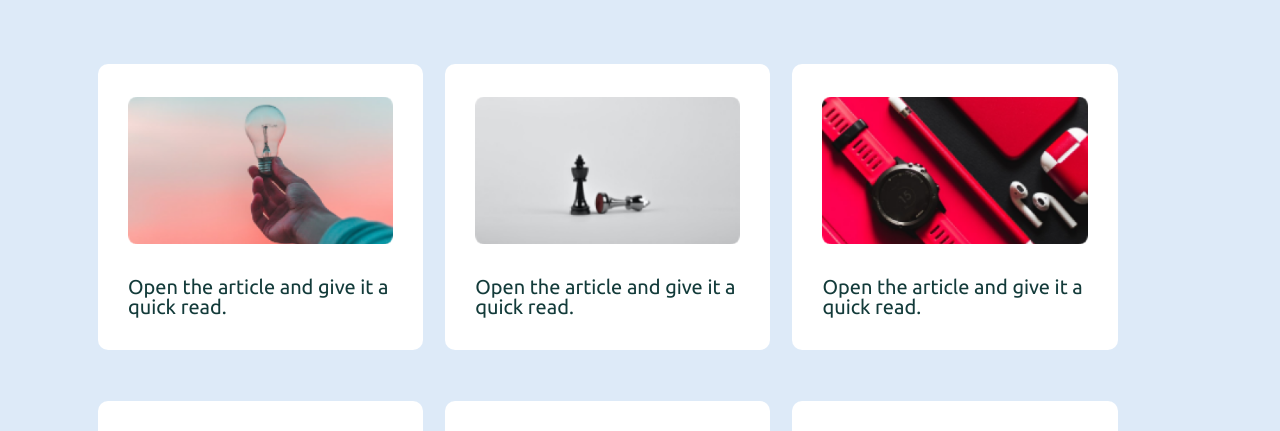
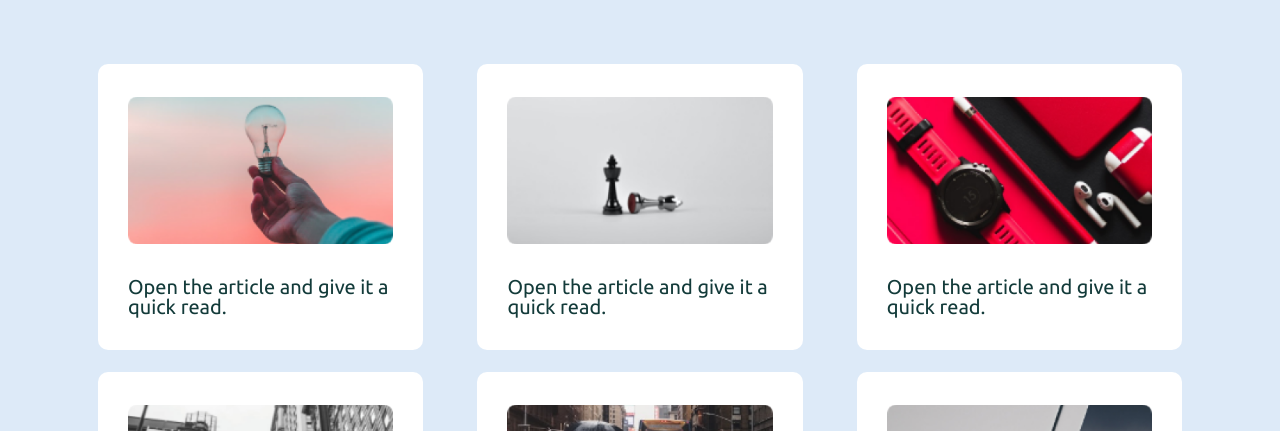
Before and after one commit to MKuto77/Homework6, a plain HTML site: page index.html in a window 1280 px wide. Shown: the part 297-728 px from the top of the page. Drawn offline with Linux system fonts and the light colour scheme; files whose address does not match are found by name; a web font is replaced by a local one.

Commit message:
Homework 6

```diff
--- a/CSS/Style.css
+++ b/CSS/Style.css
@@ -63,8 +63,8 @@ section{
 .Section_container{
     display: flex;
     flex-wrap: wrap;
-    gap: 51px 22px;
-    align-content: space-between;
+    gap: 22px;
+    justify-content: space-between;
 }
 .Insider{
     width: 30%;
```
